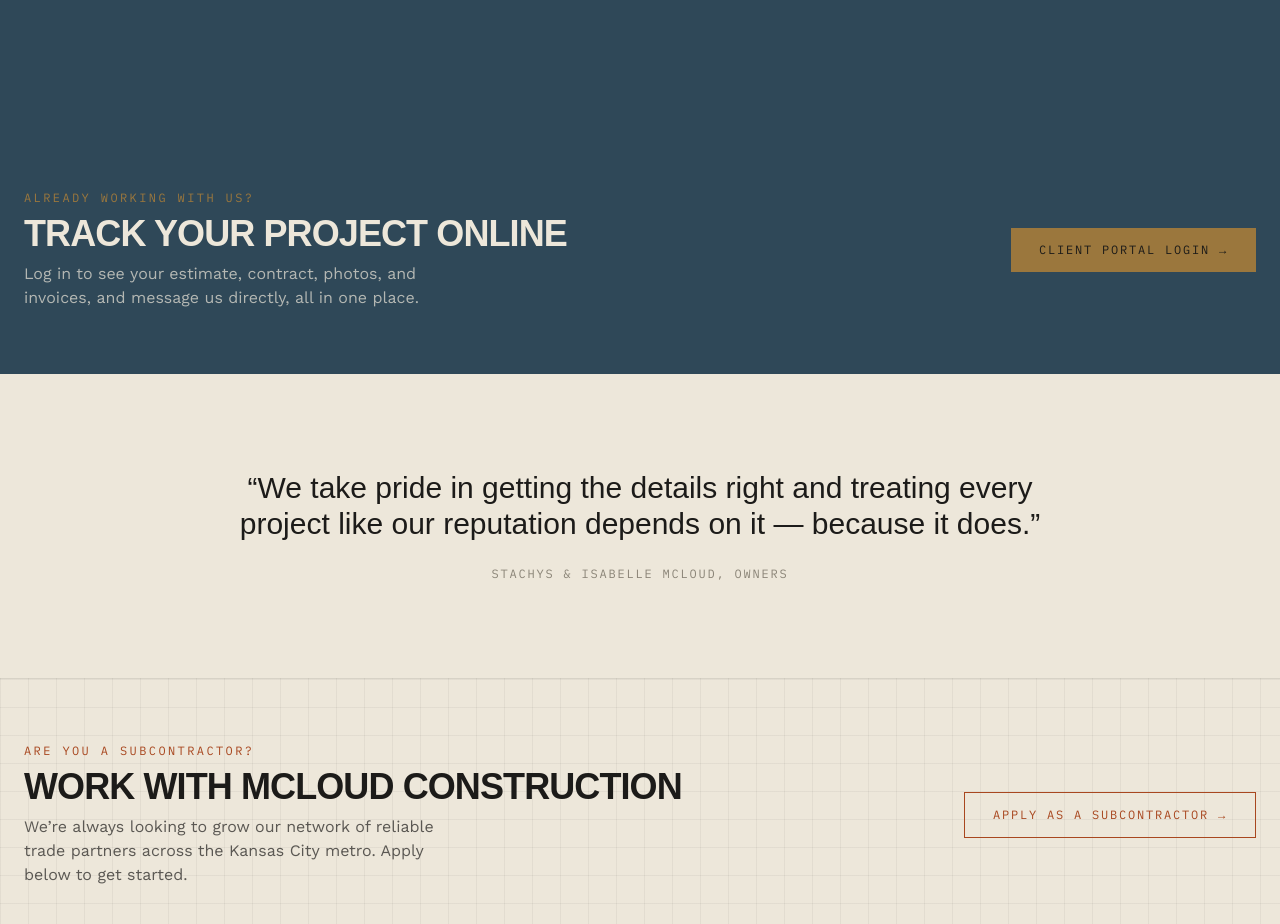
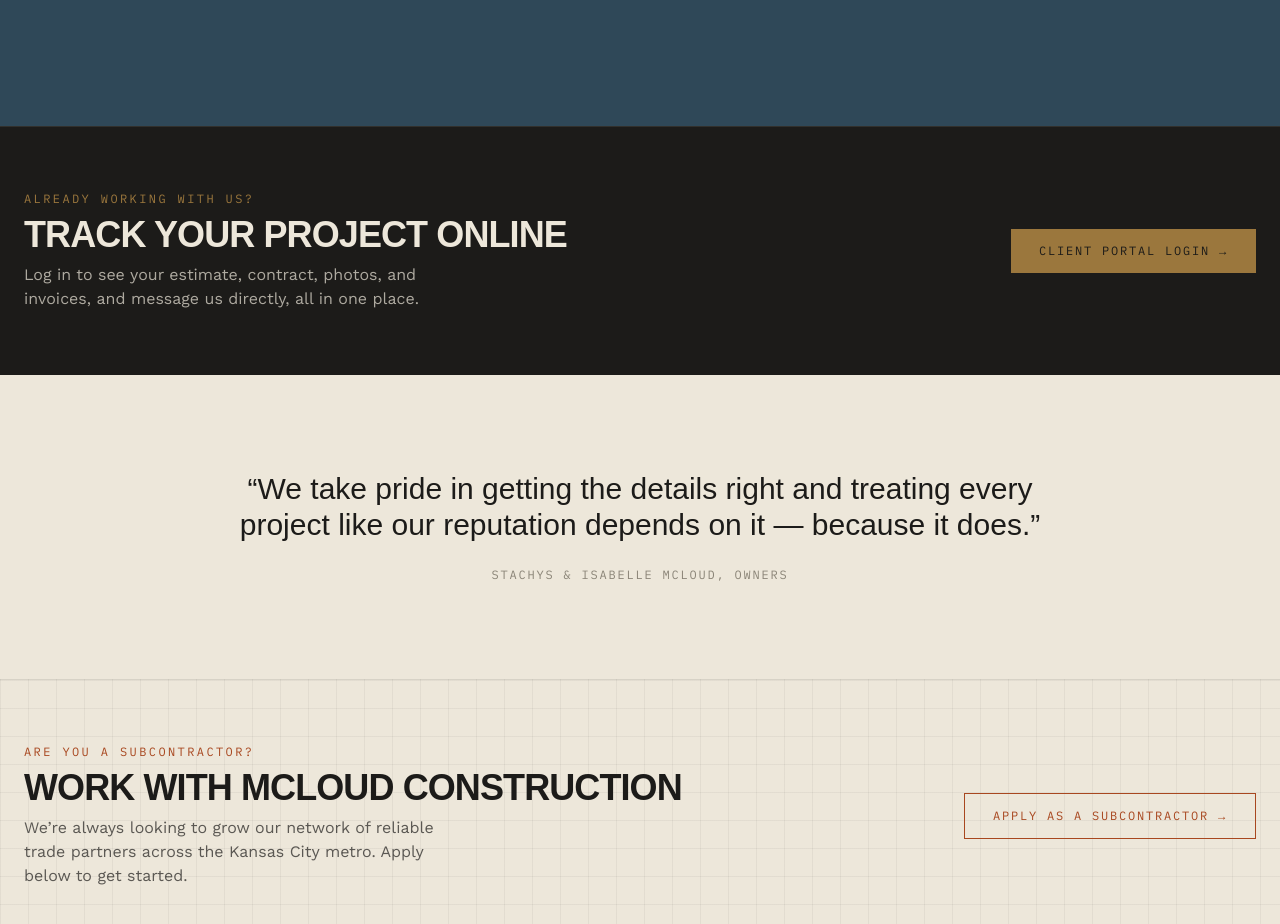
Before and after one commit to McLoudConstruction/McLoud-Website, a Next.js app: page / in a window 1280 px wide. Shown: the part 2462-3386 px from the top of the page. Built offline with nearby package versions, Linux system fonts and the light colour scheme; a web font is replaced by a local one.

Commit message:
Add files via upload

```diff
--- a/app/page.js
+++ b/app/page.js
@@ -100,7 +100,7 @@ export default function Home() {
       </section>
 
       {/* Existing clients */}
-      <section className="bg-blueprint text-paper">
+      <section className="border-t border-paper/10 bg-ink text-paper">
         <div className="mx-auto flex max-w-7xl flex-col items-center gap-6 px-6 py-16 text-center md:flex-row md:justify-between md:text-left">
           <div>
             <div className="font-mono text-xs uppercase tracking-[0.2em] text-brass">Already Working With Us?</div>
```
